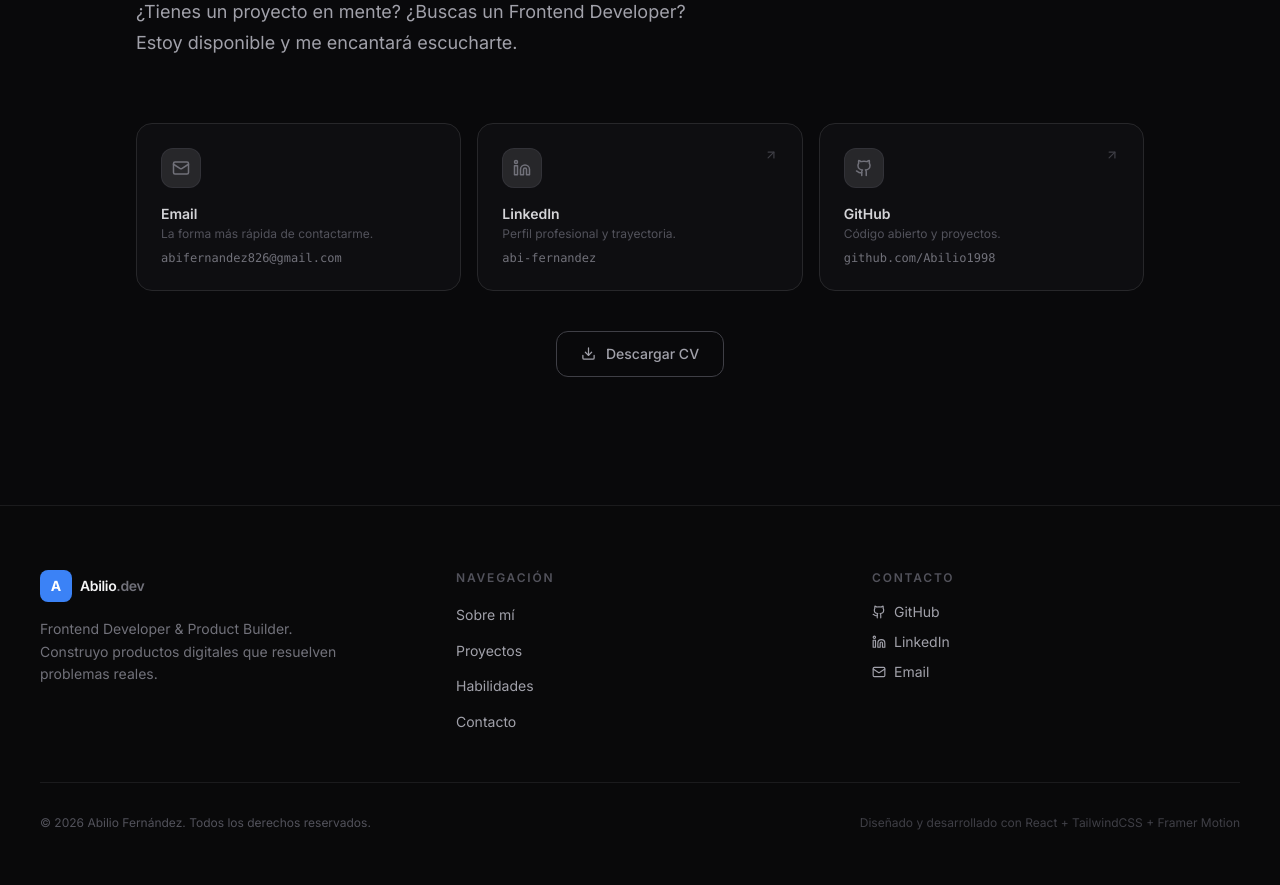
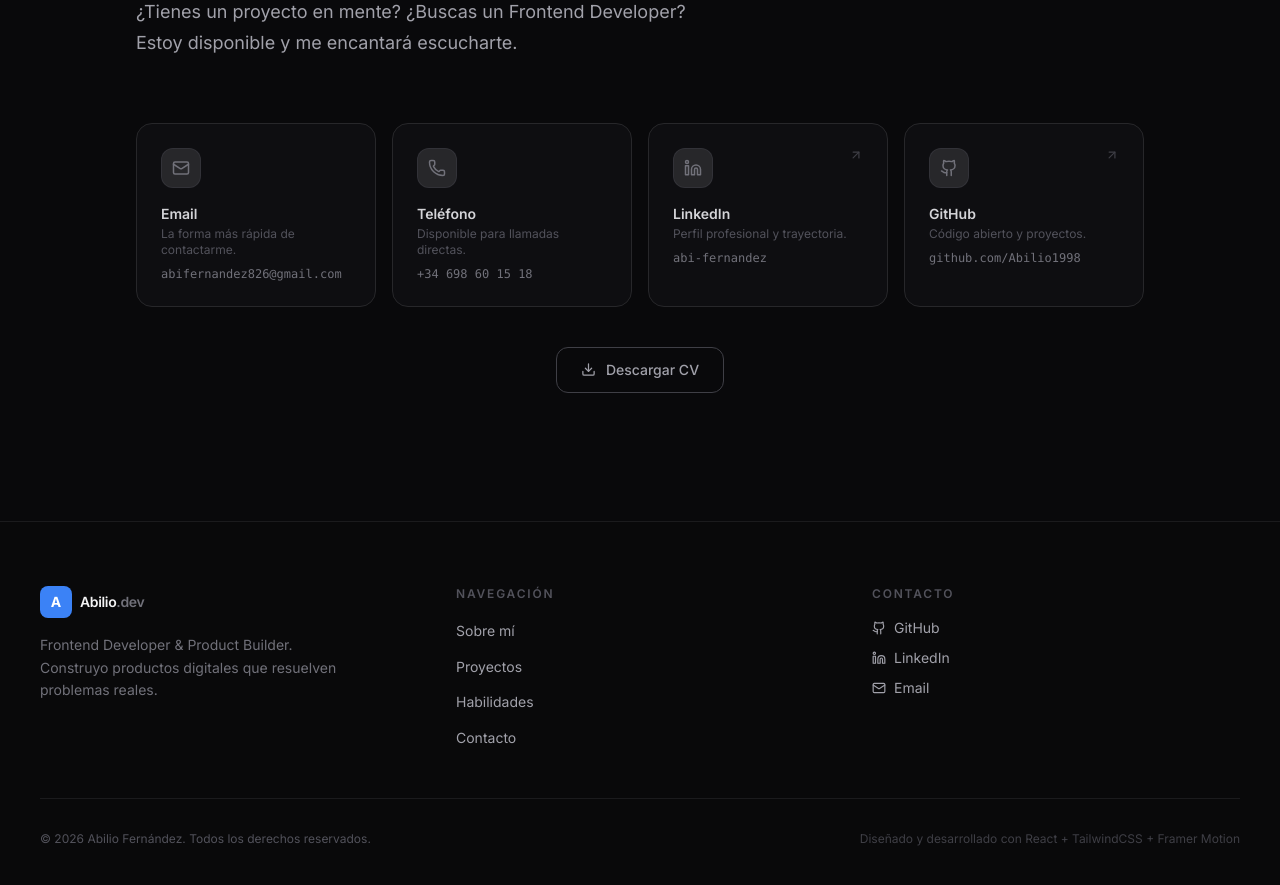
Before and after one commit to Abilio1998/portafolio, a React (Vite) app: page / in a window 1280 px wide. Shown: the part 6940-7825 px from the top of the page. Built offline with nearby package versions, Linux system fonts and the light colour scheme.

Commit message:
✨ Feat: Añadido teléfono de contacto

```diff
--- a/src/components/sections/Contact.tsx
+++ b/src/components/sections/Contact.tsx
@@ -1,5 +1,5 @@
 import { motion } from 'framer-motion';
-import { Github, Linkedin, Mail, Download, ArrowUpRight } from 'lucide-react';
+import { Github, Linkedin, Mail, Download, ArrowUpRight, Phone } from 'lucide-react';
 import { SectionTitle } from '@/components/ui/SectionTitle';
 import { fadeInUp, staggerContainer, viewport } from '@/utils/motion';
 
@@ -11,6 +11,15 @@ const contactLinks = [
     href: 'mailto:abifernandez826@gmail.com',
     icon: Mail,
     description: 'La forma más rápida de contactarme.',
+    external: false,
+  },
+  {
+    id: 'contact-phone',
+    label: 'Teléfono',
+    value: '+34 698 60 15 18',
+    href: 'tel:+34698601518',
+    icon: Phone,
+    description: 'Disponible para llamadas directas.',
     external: false,
   },
   {
@@ -49,7 +58,7 @@ export function Contact() {
         />
 
         <motion.div
-          className="grid grid-cols-1 md:grid-cols-3 gap-4 mb-10"
+          className="grid grid-cols-1 sm:grid-cols-2 lg:grid-cols-4 gap-4 mb-10"
           initial="hidden"
           whileInView="visible"
           viewport={viewport}
```
